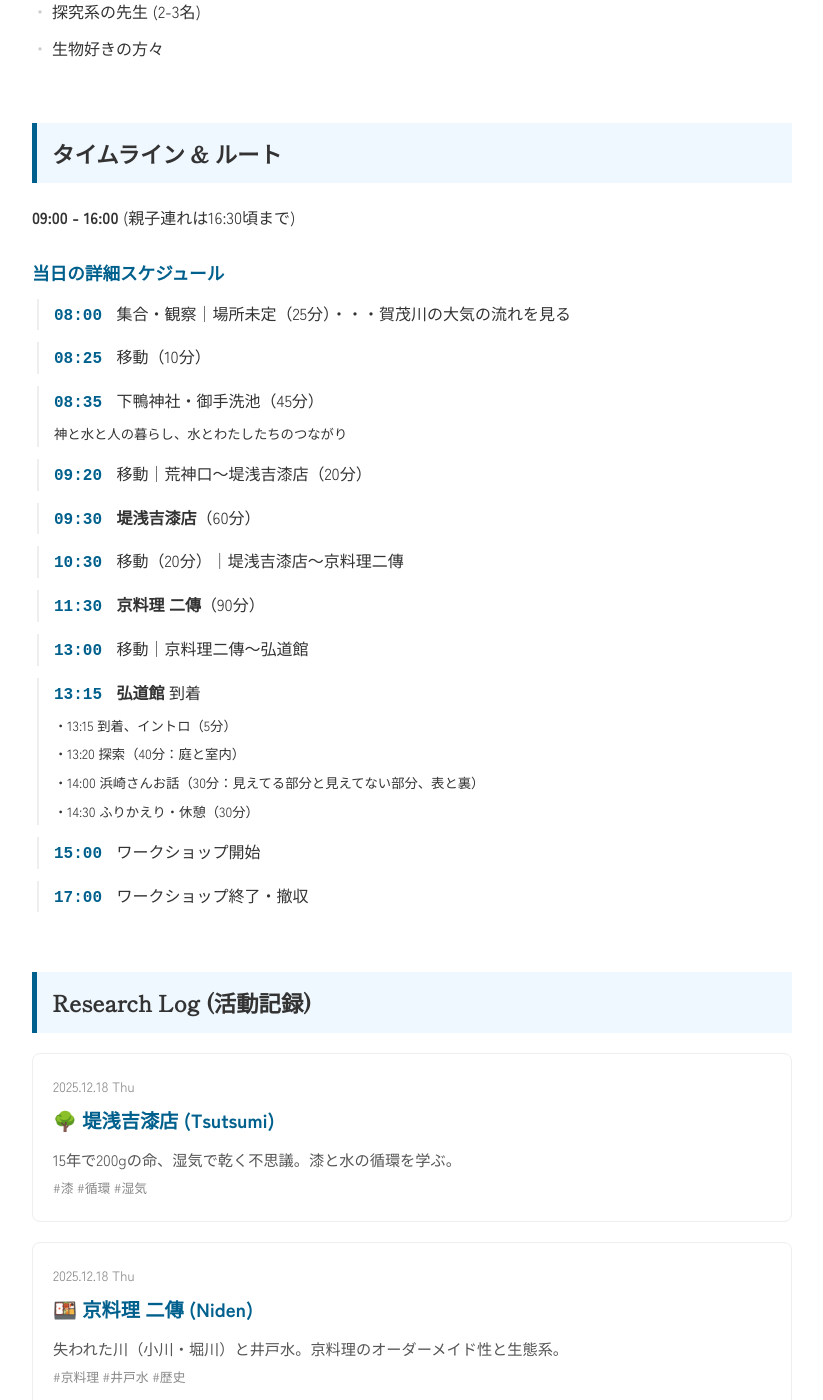
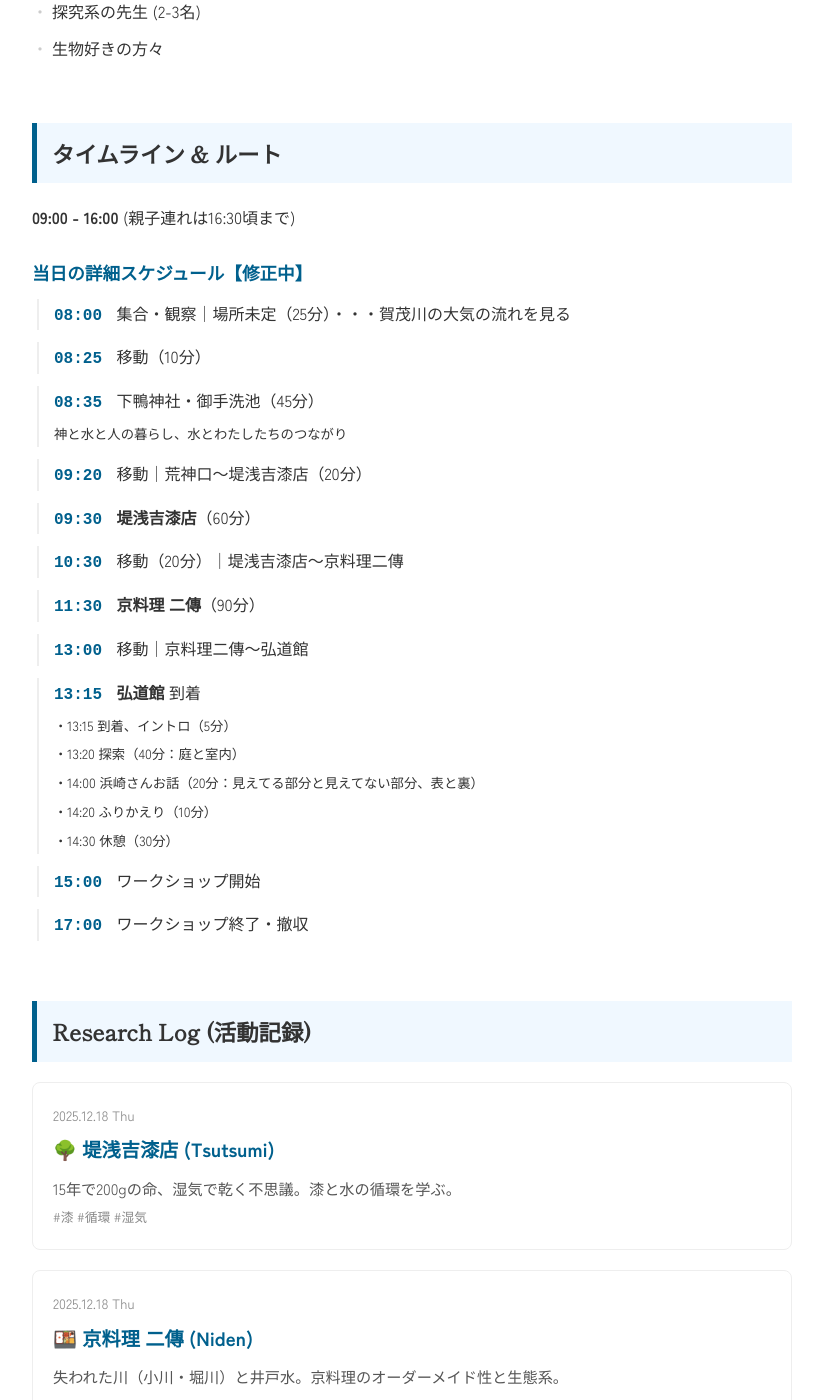
Before and after one commit to REMriaTV/iki-mono, a Jekyll site: the page built from journeys/fukumoto/index.html, in a window 1280 px wide and 1400 px high, scrolled down 669 px. Shown: the whole window, without its empty margins (228-1051 px from the left). Built offline with Jekyll 4.4.1, drawn with Linux system fonts in a browser that asks for light colours.

Commit message:
Update index.html

```diff
--- a/journeys/fukumoto/index.html
+++ b/journeys/fukumoto/index.html
@@ -162,7 +162,7 @@
         <h2>タイムライン & ルート</h2>
         <p><strong>09:00 - 16:00</strong> (親子連れは16:30頃まで)</p>
 
-        <h3>当日の詳細スケジュール</h3>
+        <h3>当日の詳細スケジュール【修正中】</h3>
         <ul class="timeline-list lab-list">
             <li><span class="time">08:00</span> 集合・観察｜場所未定（25分）・・・賀茂川の大気の流れを見る</li>
             <li><span class="time">08:25</span> 移動（10分）</li>
@@ -176,8 +176,9 @@
                 <small>
                 ・13:15 到着、イントロ（5分）<br>
                 ・13:20 探索（40分：庭と室内）<br>
-                ・14:00 浜崎さんお話（30分：見えてる部分と見えてない部分、表と裏）<br>
-                ・14:30 ふりかえり・休憩（30分）
+                ・14:00 浜崎さんお話（20分：見えてる部分と見えてない部分、表と裏）<br>
+                ・14:20 ふりかえり（10分）<br>
+                ・14:30 休憩（30分）
                 </small>
             </li>
             <li><span class="time">15:00</span> ワークショップ開始</li>
```
